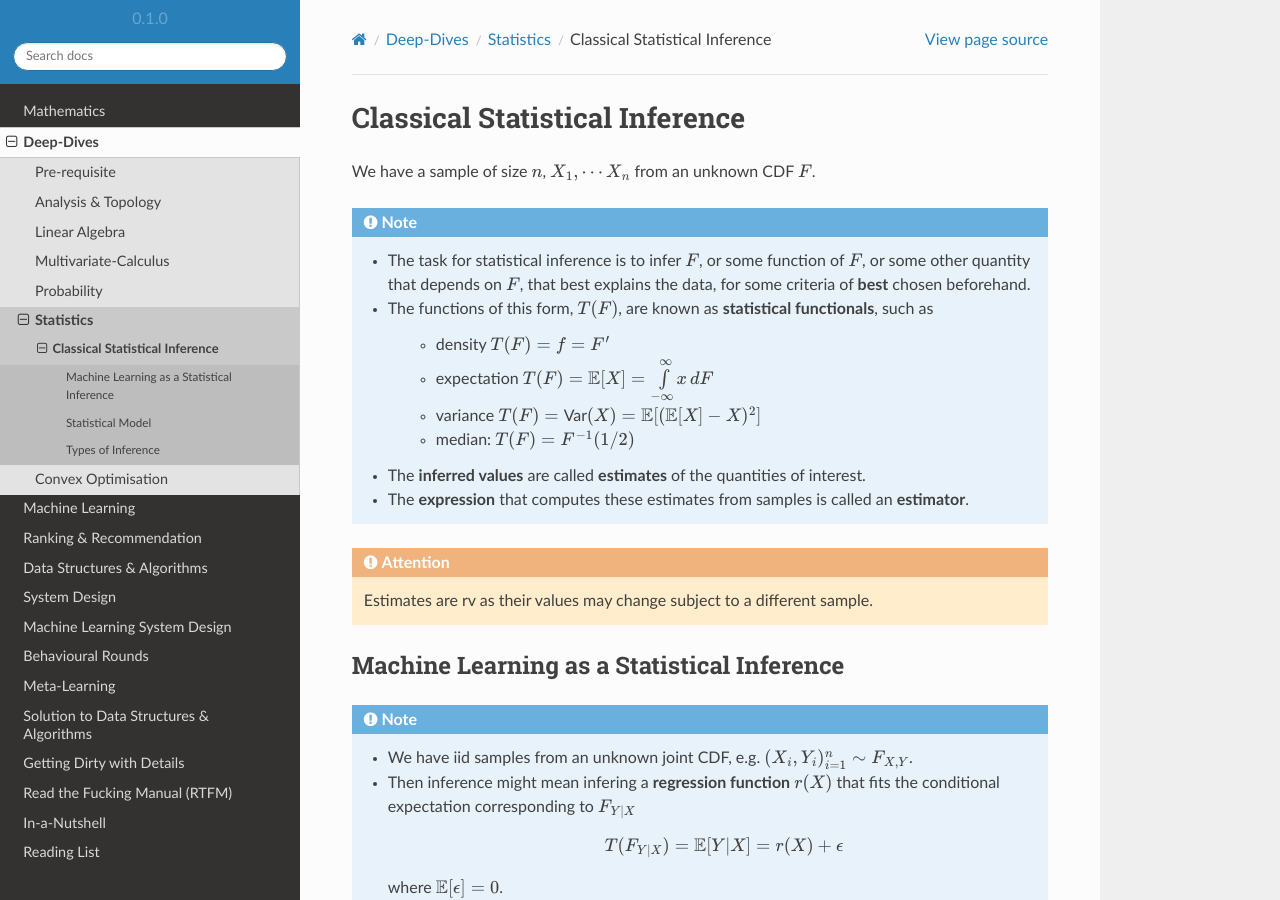
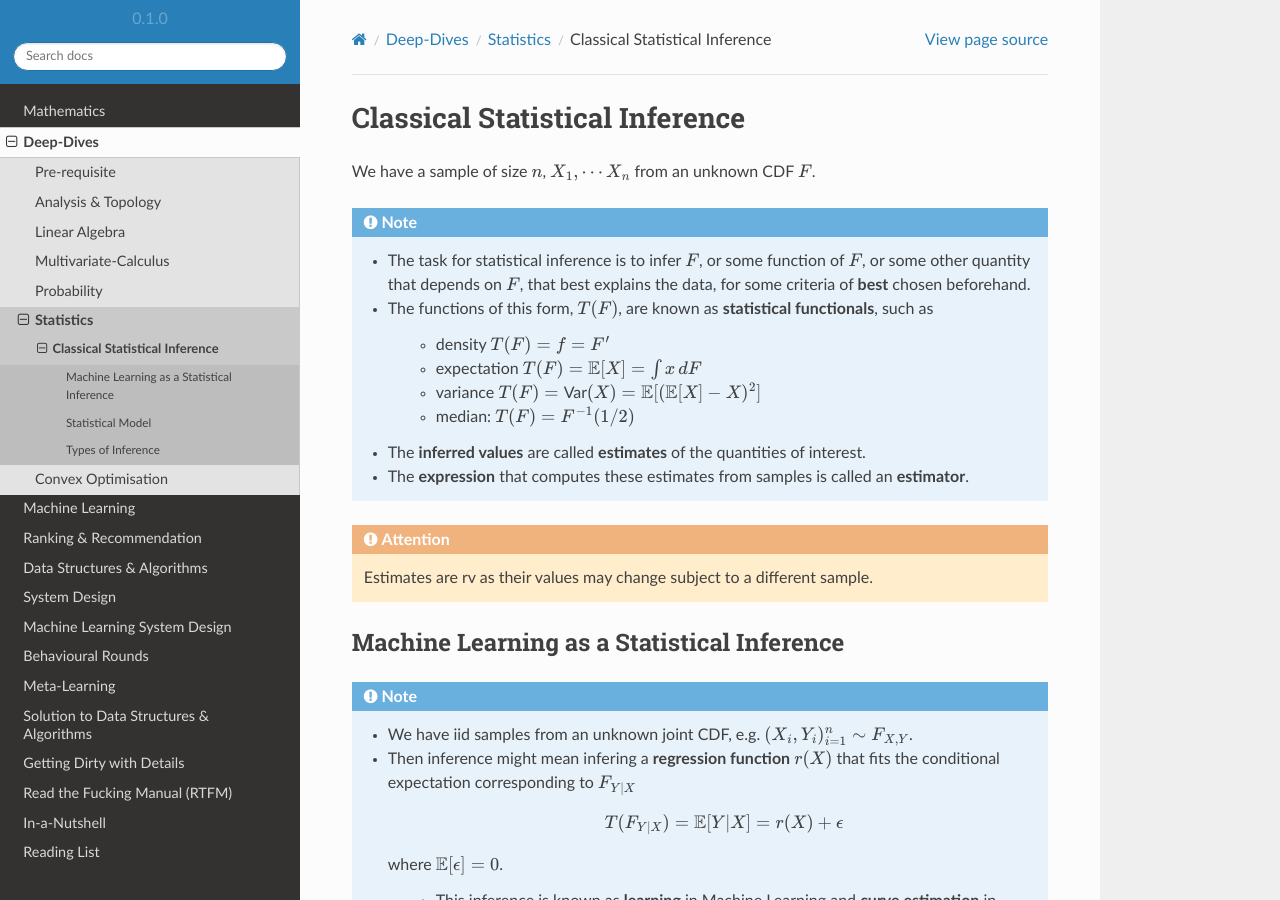
Before and after one commit to uselesstechjunks/leetcode, a Sphinx documentation site: the page built from docs/source/math/stat/inference.rst, in a window 1280 px wide and 900 px high. Built offline with Sphinx 7.4.7 and the Read the Docs theme 2.0.0, drawn with Linux system fonts in a browser that asks for light colours.

Commit message:
Update inference.rst

```diff
--- a/docs/source/math/stat/inference.rst
+++ b/docs/source/math/stat/inference.rst
@@ -8,7 +8,7 @@ We have a sample of size :math:`n`, :math:`X_1,\cdots X_n` from an unknown CDF :
 	* The functions of this form, :math:`T(F)`, are known as **statistical functionals**, such as
 
 		* density :math:`T(F)=f=F'`
-		* expectation :math:`T(F)=\mathbb{E}[X]=\int\limits_{-\infty}^{\infty} x \mathop{dF}`
+		* expectation :math:`T(F)=\mathbb{E}[X]=\int x \mathop{dF}`
 		* variance :math:`T(F)=\text{Var}(X)=\mathbb{E}[(\mathbb{E}[X]-X)^2]`
 		* median: :math:`T(F)=F^{-1}(1/2)`
 	* The **inferred values** are called **estimates** of the quantities of interest.
```
